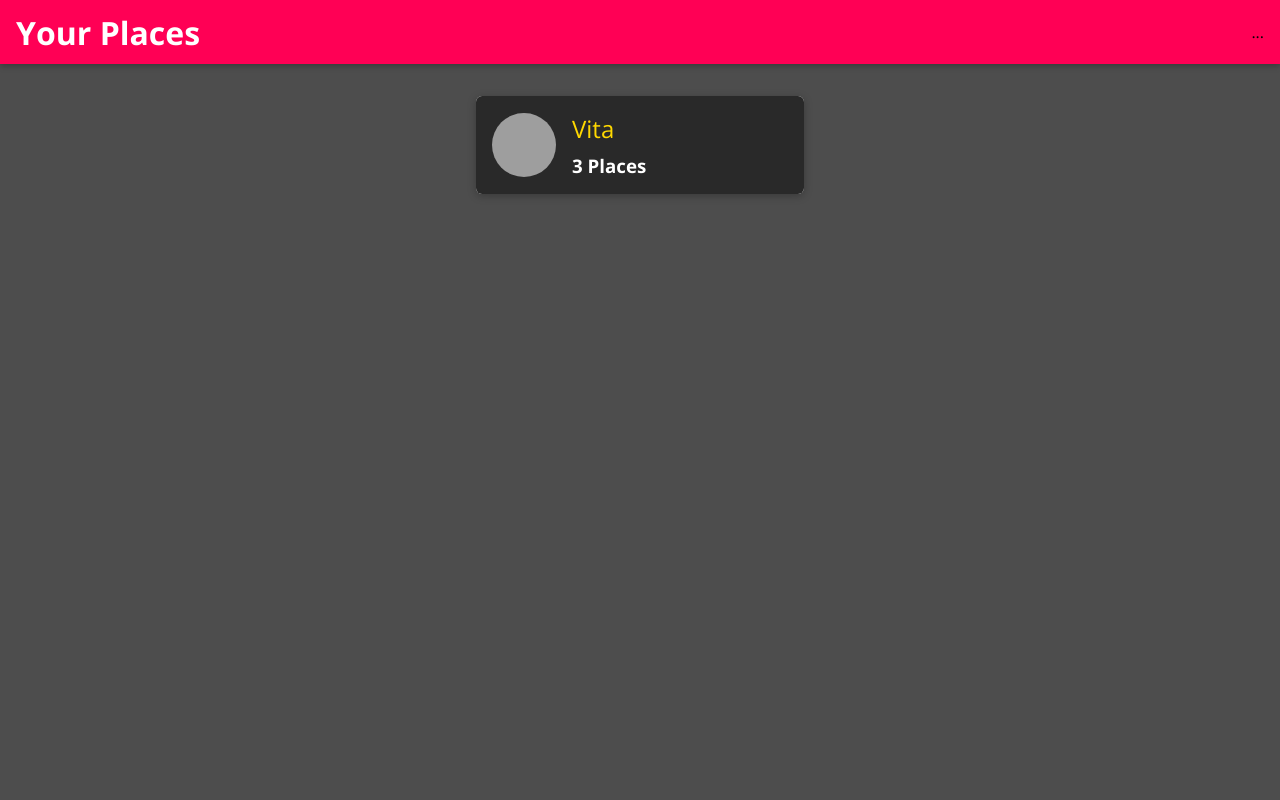
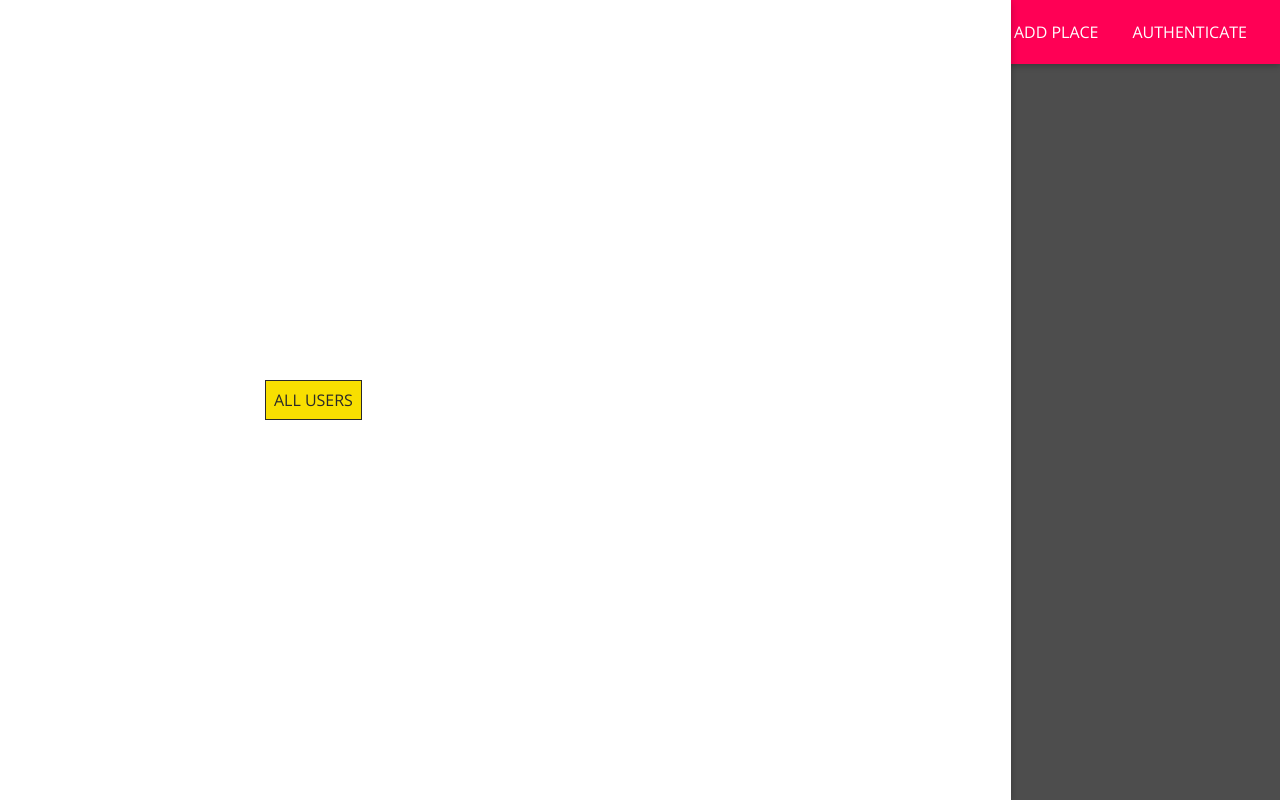
Before and after one commit to VitaRox/react-academind-frontend-tutorial, a React (Create React App) app: page / in a window 1280 px wide. Built offline with nearby package versions, Linux system fonts and the light colour scheme; grey boxes are pictures that could not be loaded.

Commit message:
- Creates component-level directories for Card and Avatar in shared/comps/UIElements..; - Adds a SideDrawer and styling; - Adds in necessary imports; - Works and renders basic page view;

```diff
--- a/package.json
+++ b/package.json
@@ -4,6 +4,7 @@
   "private": true,
   "dependencies": {
     "react": "^16.11.0",
+    "react-devtools": "^4.8.2",
     "react-dom": "^16.11.0",
     "react-router-dom": "^5.2.0",
     "react-scripts": "3.2.0"
--- a/src/shared/Navigation/MainNavigation.js
+++ b/src/shared/Navigation/MainNavigation.js
@@ -1,11 +1,19 @@
 import React from 'react';
+
 import './MainNavigation.css';
 import MainHeader from './MainHeader';
 import { Link } from 'react-router-dom';
-
+import NavLinks from './NavLinks';
+import SideDrawer from './SideDrawer';
 
 function MainNavigation(props) {
   return (
+    <React.Fragment>
+      <SideDrawer>
+        <nav className="main-navigation__drawer-nav">
+          <NavLinks />
+        </nav>
+      </SideDrawer>
       <MainHeader>
         <button className="main-navigation__menu-btn">
           <span />
@@ -15,11 +23,12 @@
         <h1 className="main-navigation__title">
           <Link to="/">Your Places</Link>
         </h1>
-    <nav>
-      ...
+        <nav className="main-navigation__header-nav">
+          <NavLinks />
         </nav>
         </MainHeader>
-  )
+      </React.Fragment>
+  );
 }
 
 export default MainNavigation;
--- a/src/shared/Navigation/NavLinks.css
+++ b/src/shared/Navigation/NavLinks.css
@@ -0,0 +1,76 @@
+.nav-links {
+  list-style: none;
+  margin: 0;
+  padding: 0;
+  width: 100%;
+  height: 100%;
+  display: flex;
+  flex-direction: column;
+  justify-content: center;
+  align-items: center;
+}
+
+.nav-links li {
+  margin: 1rem;
+}
+
+.nav-links a {
+  border: 1px solid transparent;
+  color: #292929;
+  text-decoration: none;
+  padding: 0.5rem;
+}
+
+.nav-links a:hover,
+.nav-links a:active,
+.nav-links a.active {
+  background: #f8df00;
+  border-color: #292929;
+  color: #292929;
+}
+
+.nav-links button {
+  cursor: pointer;
+  border: 1px solid #292929;
+  color: #292929;
+  background: transparent;
+  padding: 0.5rem;
+  font: inherit;
+}
+
+.nav-links button:focus {
+  outline: none;
+}
+
+.nav-links button:hover,
+.nav-links button:active {
+  background: #292929;
+  color: white;
+}
+
+@media (min-width: 768px) {
+  .nav-links {
+    flex-direction: row;
+  }
+
+  .nav-links li {
+    margin: 0 0.5rem;
+  }
+
+  .nav-links a {
+    color: white;
+    text-decoration: none;
+  }
+
+  .nav-links button {
+    border: 1px solid white;
+    color: white;
+    background: transparent;
+  }
+
+  .nav-links button:hover,
+  .nav-links button:active {
+    background: #f8df00;
+    color: #292929;
+  }
+}
--- a/src/shared/Navigation/NavLinks.js
+++ b/src/shared/Navigation/NavLinks.js
@@ -0,0 +1,26 @@
+import React from 'react';
+
+import './NavLinks.css';
+import { NavLink } from 'react-router-dom';
+
+function NavLinks(props) {
+  return (
+    <ul className="nav-links">
+      <li>
+        <NavLink to="/" exact>ALL USERS</NavLink>
+      </li>
+      <li>
+        <NavLink to="/u1/places">MY PLACES</NavLink>
+      </li>
+      <li>
+        <NavLink to="/places/new">ADD PLACE</NavLink>
+      </li>
+      <li>
+        <NavLink to="/auth">AUTHENTICATE</NavLink>
+      </li>
+    </ul>
+
+  );
+}
+
+export default NavLinks;
--- a/src/shared/Navigation/SideDrawer.css
+++ b/src/shared/Navigation/SideDrawer.css
@@ -0,0 +1,10 @@
+.side-drawer {
+  position: fixed;
+  left: 0;
+  top: 0;
+  z-index: 100;
+  height: 100vh;
+  width: 79%;
+  background: white;
+  box-shadow: 0 2px 8px rgba(0, 0, 0, 0.26);
+}
--- a/src/shared/Navigation/SideDrawer.js
+++ b/src/shared/Navigation/SideDrawer.js
@@ -0,0 +1,9 @@
+import React from 'react';
+
+import './SideDrawer.css';
+
+function SideDrawer(props) {
+  return <aside className="side-drawer">{props.children}</aside>
+}
+
+export default SideDrawer;
--- a/src/user/components/UserItem.js
+++ b/src/user/components/UserItem.js
@@ -1,7 +1,7 @@
 import React from 'react';
 import { Link } from 'react-router-dom';
-import Avatar from '../..//shared/components/UIElements/Avatar';
-import Card from '../../shared/components/UIElements/Card';
+import Avatar from '../../shared/components/UIElements/Avatar/Avatar';
+import Card from '../../shared/components/UIElements/Card/Card';
 import './UserItem.css';
 
 
--- a/src/user/components/UsersList.js
+++ b/src/user/components/UsersList.js
@@ -1,7 +1,7 @@
 import React from 'react';
 import './UsersList.css';
 import UserItem from './UserItem';
-import Card from '../../shared/components/UIElements/Card';
+import Card from '../../shared/components/UIElements/Card/Card';
 
 function UsersList(props) {
   if (props.items.length === 0) {
```
Also changed, not shown: src/shared/components/UIElements/Avatar/Avatar.css (renamed from src/shared/components/UIElements/Avatar.css), src/shared/components/UIElements/Avatar/Avatar.js (renamed from src/shared/components/UIElements/Avatar.js), src/shared/components/UIElements/Card/Card.css (renamed from src/shared/components/UIElements/Card.css), src/shared/components/UIElements/Card/Card.js (renamed from src/shared/components/UIElements/Card.js), 1 other file (tests, documents, lock files or other folders). Lines whose indentation alone changed are shown as unchanged.
